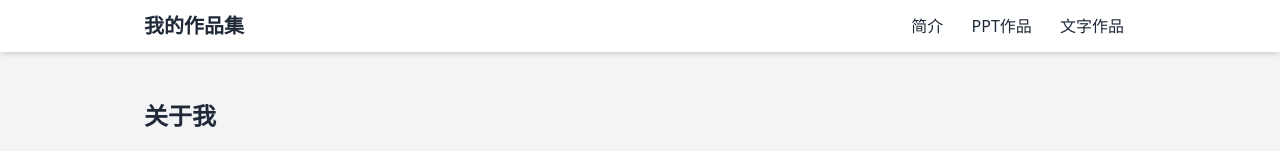
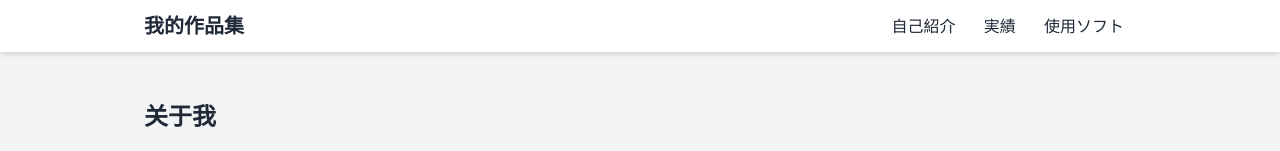
Before and after one commit to kyoushingi-lab/MYMYMY, a plain HTML site: page index.html in a window 1280 px wide. Shown: the top 151 px of the page. Drawn offline with nearby package versions, Linux system fonts and the light colour scheme.

Commit message:
index.html

```diff
--- a/index.html
+++ b/index.html
@@ -3,7 +3,7 @@
 <head>
   <meta charset="UTF-8" />
   <meta name="viewport" content="width=device-width, initial-scale=1.0" />
-  <title>个人简历作品集</title>
+  <title>YE XINXI</title>
   <script src="https://cdn.tailwindcss.com"></script>
 </head>
 <body class="bg-gray-100 text-gray-800">
@@ -12,9 +12,9 @@
     <div class="max-w-5xl mx-auto px-4 py-3 flex justify-between items-center">
       <h1 class="text-xl font-bold">我的作品集</h1>
       <nav>
-        <a href="#about" class="px-3 hover:text-blue-600">简介</a>
-        <a href="#ppt" class="px-3 hover:text-blue-600">PPT作品</a>
-        <a href="#text" class="px-3 hover:text-blue-600">文字作品</a>
+        <a href="#about" class="px-3 hover:text-blue-600">自己紹介</a>
+        <a href="#ppt" class="px-3 hover:text-blue-600">実績</a>
+        <a href="#text" class="px-3 hover:text-blue-600">使用ソフト</a>
       </nav>
     </div>
   </header>
```
